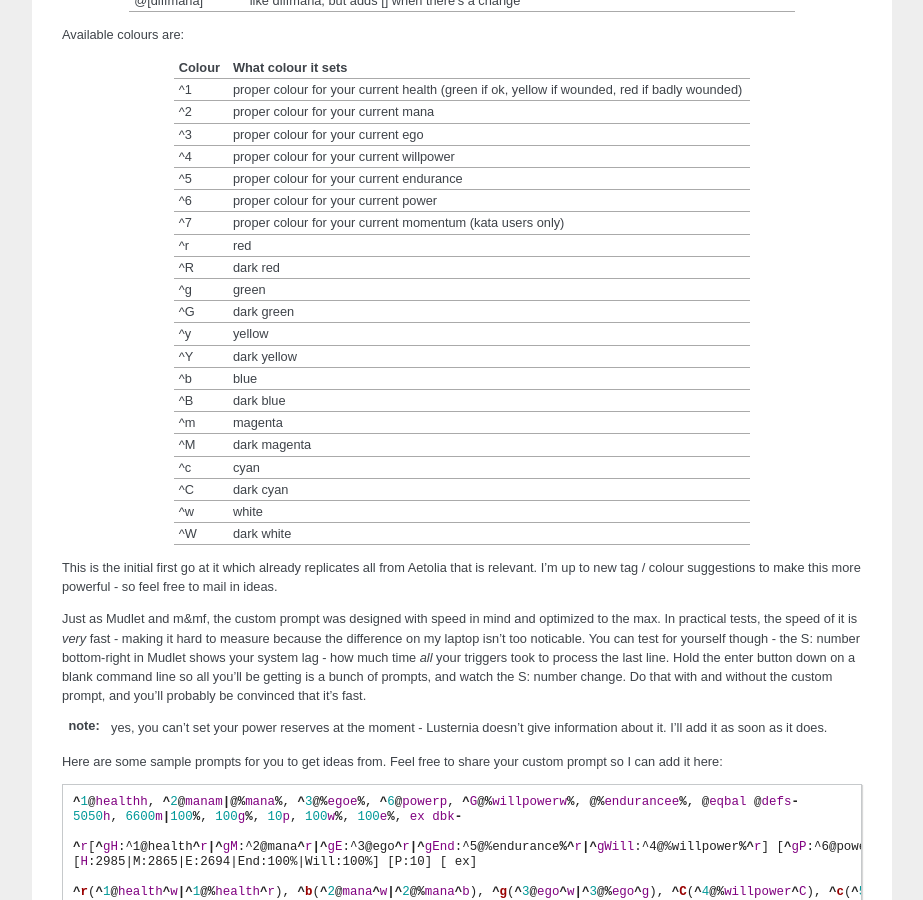
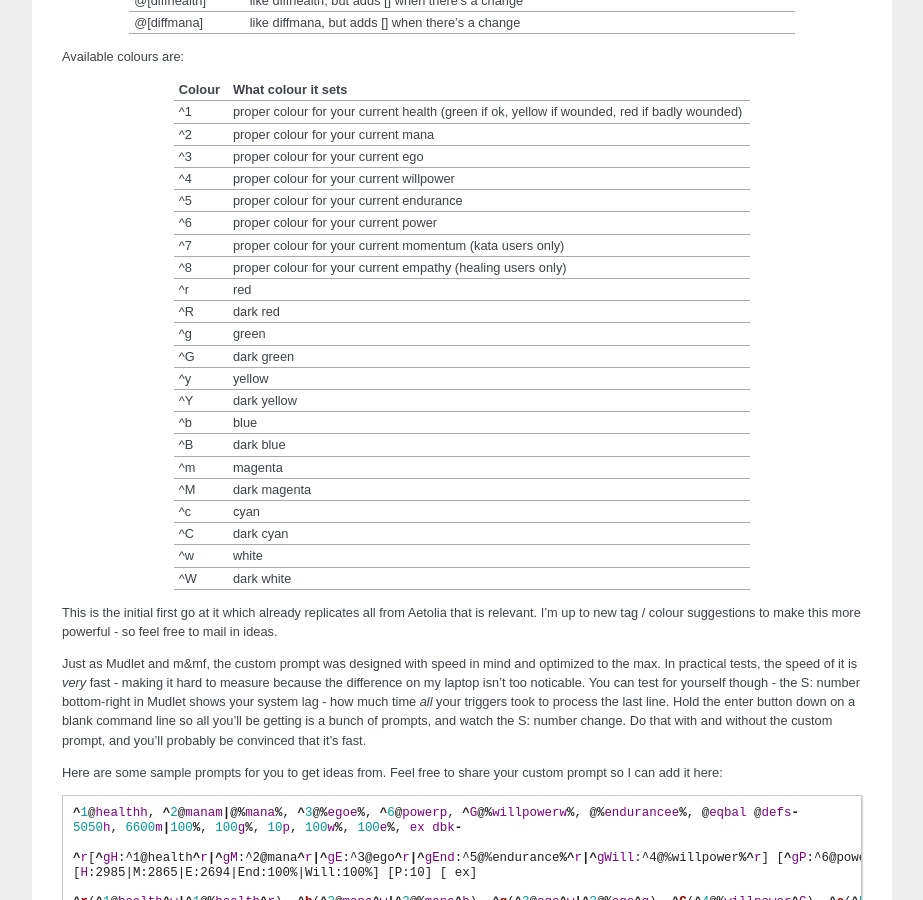
Before and after one commit to m-mf/m-mf, a Sphinx documentation site: the page built from doc/index.rst, in a window 1280 px wide and 900 px high, scrolled down 5222 px. Shown: the whole window, without its empty margins (198-1121 px from the left). Built offline with Sphinx 7.4.7, drawn with Linux system fonts in a browser that asks for light colours; some of the changed text lies outside the part shown.

Commit message:
empathy customprompt
customprompt empathy

```diff
--- a/doc/index.rst
+++ b/doc/index.rst
@@ -193,6 +193,7 @@
 @mo                  your current momentum (kata users only)
 @esteem              your esteem (requires GMCP)
 @essence             your Demigod/Ascendant essence (requires GMCP)
+@empathy			 your current empathy level (healing users only, requires GMCP)
 @commaessence        same as above, but adds commas to make it visually easier
 @shortessence        essence in short form, with one decimal spot (ie, 1.1m)
 @shortessence2       essence in short form, with two decimal spots (ie, 1.19m)
@@ -225,6 +226,7 @@
 ^5                   proper colour for your current endurance
 ^6                   proper colour for your current power
 ^7                   proper colour for your current momentum (kata users only)
+^8					 proper colour for your current empathy (healing users only)
 ^r                   red
 ^R                   dark red
 ^g                   green
@@ -244,8 +246,6 @@
 This is the initial first go at it which already replicates all from Aetolia that is relevant. I'm up to new tag / colour suggestions to make this more powerful - so feel free to mail in ideas.
 
 Just as Mudlet and m&mf, the custom prompt was designed with speed in mind and optimized to the max. In practical tests, the speed of it is *very* fast - making it hard to measure because the difference on my laptop isn't too noticable. You can test for yourself though - the S: number bottom-right in Mudlet shows your system lag - how much time *all* your triggers took to process the last line. Hold the enter button down on a blank command line so all you'll be getting is a bunch of prompts, and watch the S: number change. Do that with and without the custom prompt, and you'll probably be convinced that it's fast.
-
-:note: yes, you can't set your power reserves at the moment - Lusternia doesn't give information about it. I'll add it as soon as it does.
 
 Here are some sample prompts for you to get ideas from. Feel free to share your custom prompt so I can add it here: ::
 
```
Also changed, not shown: 2 other files.
